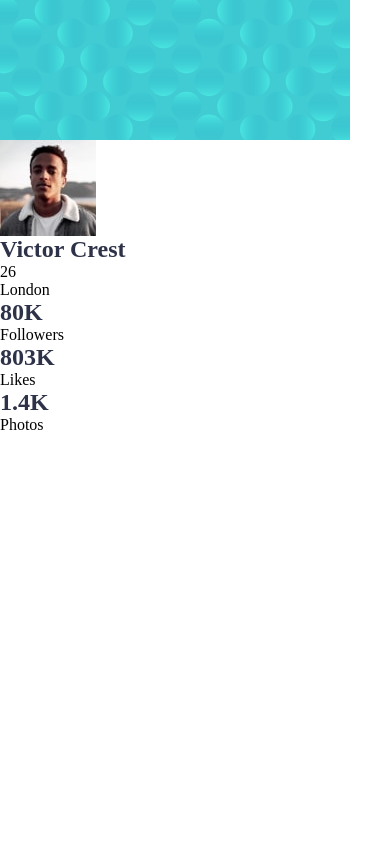
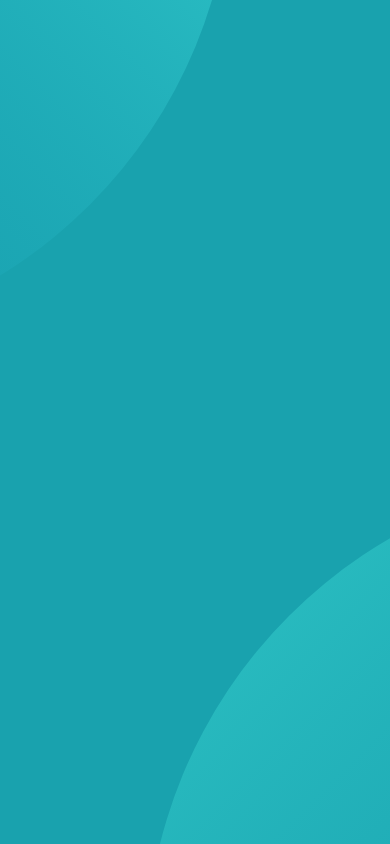
Before and after one commit to MatiasBastarrica/profile-card-component, a plain HTML site: page index.html in a window 390 px wide. Drawn offline with Linux system fonts and the light colour scheme.

Commit message:
Add the background images to the body for the mobile layout

```diff
--- a/index.html
+++ b/index.html
@@ -21,7 +21,7 @@
     <title>Frontend Mentor | Profile card component</title>
   </head>
   <body>
-    <main>
+    <!-- <main>
       <article class="card">
         <header>
           <img
@@ -57,6 +57,6 @@
           </ul>
         </footer>
       </article>
-    </main>
+    </main> -->
   </body>
 </html>
--- a/styles.css
+++ b/styles.css
@@ -34,3 +34,15 @@ img {
 .text-black {
   color: var(--primary-very-dark-desaturated-blue);
 }
+
+/* ### GENERAL STYLING ### */
+
+body {
+  min-height: 100vh;
+  background-color: var(--primary-dark-cyan);
+  background-image: url(./images/bg-pattern-top.svg),
+    url(./images/bg-pattern-bottom.svg);
+  background-position: top calc(0px - 630px) left calc(0px - 745px),
+    bottom calc(0px - 606px) right calc(0px - 733px);
+  background-repeat: no-repeat, no-repeat;
+}
```
